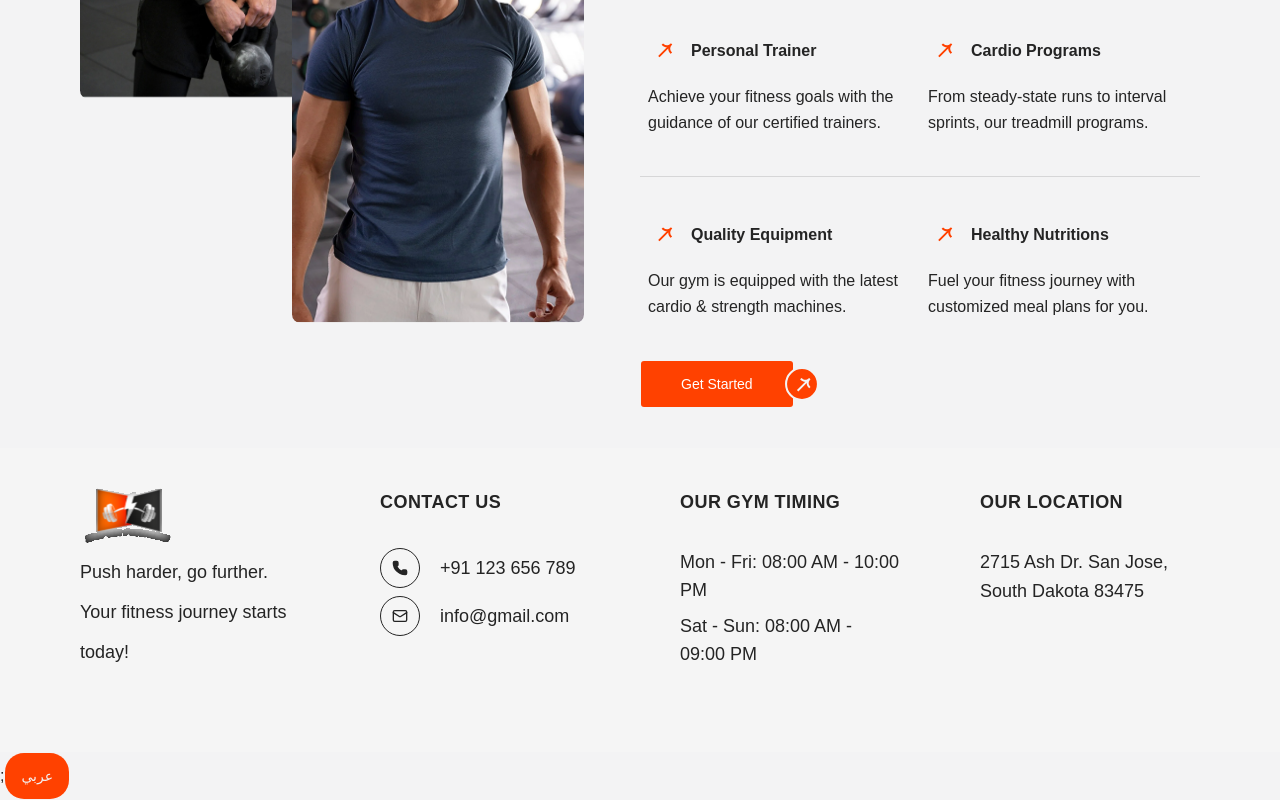
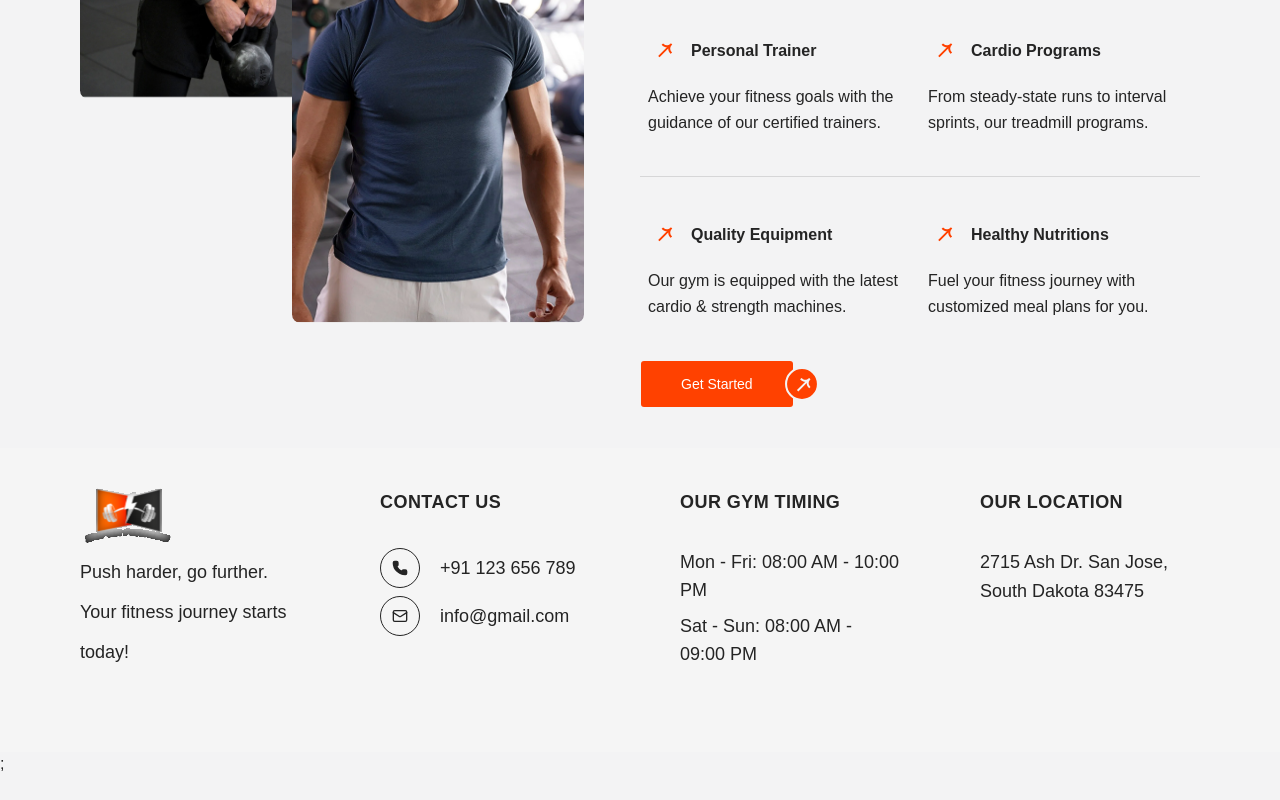
Before and after one commit to maagedmohameed/fitness-app, a React (Vite) app: page /about in a window 1280 px wide. Shown: the part 421-1221 px from the top of the page. After the commit the page ends 1197 px from the top, so only its background shows below. Built offline with nearby package versions, Linux system fonts and the light colour scheme; a web font is replaced by a local one.

Commit message:
fix: fix some eslint errors .

```diff
--- a/src/components/providers/app-providers/auth-provider.tsx
+++ b/src/components/providers/app-providers/auth-provider.tsx
@@ -54,8 +54,7 @@
         redirect("/");
       }
     } catch (error) {
-      console.error(error);
-
+      void error;
       toast.error(t("logout.validation.toast.error"));
     }
   };
--- a/src/components/providers/app-providers/use-Intl.provider.tsx
+++ b/src/components/providers/app-providers/use-Intl.provider.tsx
@@ -3,18 +3,14 @@
 import en from "@/i18n/messages/en.json";
 import ar from "@/i18n/messages/ar.json";
 import { useLanguage } from "@/hooks/language.context";
-import { Button } from "../../ui/button";
 
 const messages = { en, ar };
 
 export function AppIntlProvider({ children }: { children: ReactNode }) {
-  const { locale, toggleLocale } = useLanguage();
+  const { locale } = useLanguage();
   return (
     <IntlProvider messages={messages[locale]} locale={locale}>
       {children}
-      <Button onClick={toggleLocale}>
-        {locale === "en" ? "عربي" : "English"}
-      </Button>
     </IntlProvider>
   );
 }
--- a/src/components/ui/button.tsx
+++ b/src/components/ui/button.tsx
@@ -4,7 +4,7 @@
 import { cn } from "@/lib/utils/tailwind-merge";
 
 const buttonVariants = cva(
-  "capitalize group/button inline-flex shrink-0 items-center justify-center rounded-[1.25rem] border border-transparent bg-clip-padding text-sm font-medium whitespace-nowrap transition-all outline-none select-none focus-visible:border-ring focus-visible:ring-3 focus-visible:ring-ring/50 active:translate-y-px disabled:pointer-events-none disabled:cursor-not-allowed disabled:opacity-50 aria-invalid:border-destructive aria-invalid:ring-3 aria-invalid:ring-destructive/20 dark:aria-invalid:border-destructive/50 dark:aria-invalid:ring-destructive/40 [&_svg]:pointer-events-none [&_svg]:shrink-0 [&_svg:not([class*='size-'])]:size-4",
+  "capitalize group/button inline-flex shrink-0 items-center justify-center rounded-10xl border border-transparent bg-clip-padding text-sm font-medium whitespace-nowrap transition-all outline-none select-none focus-visible:border-ring focus-visible:ring-3 focus-visible:ring-ring/50 active:translate-y-px disabled:pointer-events-none disabled:cursor-not-allowed disabled:opacity-50 aria-invalid:border-destructive aria-invalid:ring-3 aria-invalid:ring-destructive/20 dark:aria-invalid:border-destructive/50 dark:aria-invalid:ring-destructive/40 [&_svg]:pointer-events-none [&_svg]:shrink-0 [&_svg:not([class*='size-'])]:size-4",
   {
     variants: {
       variant: {
--- a/src/components/ui/carousel.tsx
+++ b/src/components/ui/carousel.tsx
@@ -54,7 +54,7 @@
       ...opts,
       axis: orientation === "horizontal" ? "x" : "y",
     },
-    plugins,
+    plugins
   );
   const [canScrollPrev, setCanScrollPrev] = React.useState(false);
   const [canScrollNext, setCanScrollNext] = React.useState(false);
@@ -83,7 +83,7 @@
         scrollNext();
       }
     },
-    [scrollPrev, scrollNext],
+    [scrollPrev, scrollNext]
   );
 
   React.useEffect(() => {
@@ -143,7 +143,7 @@
         className={cn(
           "flex",
           orientation === "horizontal" ? "-ml-4" : "-mt-4 flex-col",
-          className,
+          className
         )}
         {...props}
       />
@@ -162,7 +162,7 @@
       className={cn(
         "min-w-0 shrink-0 grow-0 basis-full",
         orientation === "horizontal" ? "pl-4" : "pt-4",
-        className,
+        className
       )}
       {...props}
     />
@@ -183,11 +183,11 @@
       variant={variant}
       size={size}
       className={cn(
-        "absolute touch-manipulation rounded-full",
+        "absolute rounded-full touch-manipulation",
         orientation === "horizontal"
           ? "top-1/2 -left-12 -translate-y-1/2"
           : "-top-12 left-1/2 -translate-x-1/2 rotate-90",
-        className,
+        className
       )}
       disabled={!canScrollPrev}
       onClick={scrollPrev}
@@ -213,11 +213,11 @@
       variant={variant}
       size={size}
       className={cn(
-        "absolute touch-manipulation rounded-full",
+        "absolute rounded-full touch-manipulation",
         orientation === "horizontal"
           ? "top-1/2 -right-12 -translate-y-1/2"
           : "-bottom-12 left-1/2 -translate-x-1/2 rotate-90",
-        className,
+        className
       )}
       disabled={!canScrollNext}
       onClick={scrollNext}
@@ -236,5 +236,4 @@
   CarouselItem,
   CarouselPrevious,
   CarouselNext,
-  useCarousel,
 };
--- a/src/lib/apis/auth.api.ts
+++ b/src/lib/apis/auth.api.ts
@@ -10,7 +10,7 @@
  * Handles both API-level errors and HTTP errors.
  */
 export async function signup(data: T_RegisterFormValues) {
-  const { fitnessLevel, ...payload } = data;
+  const { ...payload } = data;
 
   const response = await fetch(`${API}/auth/signup`, {
     method: "POST",
```
